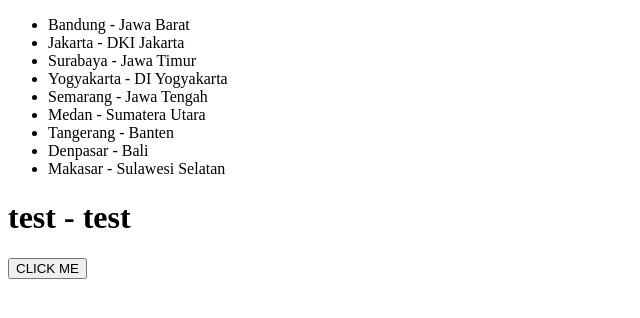
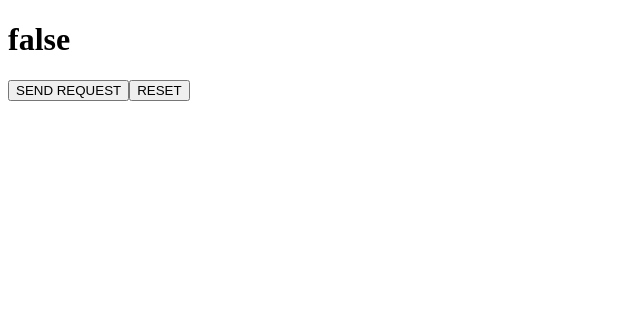
Before and after one commit to peqpeq/nodejs-soap-test, an Angular app in the folder angular4/ruumab-angular4/: page /cities in a window 1280 px wide. Shown: the top 318 px of the page, without its empty margins (0-640 px from the left). Built offline with nearby package versions, Linux system fonts and the light colour scheme.

Commit message:
Backend has been build

```diff
--- a/angular4/ruumab-angular4/src/app/cities/cities.component.html
+++ b/angular4/ruumab-angular4/src/app/cities/cities.component.html
@@ -1,10 +1,6 @@
-<ul *ngIf="cityList.length>0; else loading">
-  <li *ngFor="let city of cityList">
-    {{ city.city_name }} - {{ city.prov_name }}
-  </li>
-</ul>
 
-<h1>{{result.klientPersonName}} - {{result.klientPersonRegisterCode}}</h1>
+<h1>{{requestResult}}</h1>
 
-<button (click)="onClick()">CLICK ME</button>
+<button (click)="onClickAsync()">SEND REQUEST</button>
+<button (click)="onReset()">RESET</button>
 <ng-template #loading>No cities found</ng-template>
--- a/angular4/ruumab-angular4/src/app/cities/cities.component.ts
+++ b/angular4/ruumab-angular4/src/app/cities/cities.component.ts
@@ -8,27 +8,18 @@ import { RestService } from 'restSevice';
 })
 export class CitiesComponent implements OnInit {
 
-  cityList = [ { city_name: "Bandung", prov_name: "Jawa Barat" },
-               { city_name: "Jakarta", prov_name: "DKI Jakarta" },
-               { city_name: "Surabaya", prov_name: "Jawa Timur" },
-               { city_name: "Yogyakarta", prov_name: "DI Yogyakarta" },
-               { city_name: "Semarang", prov_name: "Jawa Tengah" },
-               { city_name: "Medan", prov_name: "Sumatera Utara" },
-               { city_name: "Tangerang", prov_name: "Banten" },
-               { city_name: "Denpasar", prov_name: "Bali" },
-               { city_name: "Makasar", prov_name: "Sulawesi Selatan" }];
-
-  result = {klientPersonName: "test", klientPersonRegisterCode: "test"};
+requestResult: boolean = false;
   constructor() { }
 
   async ngOnInit() {
-    console.log("City Component Init");
 
   }
 
 
-  async onClick() {
-    console.log("BUTTON WAS CLICKED")
-    this.result = await RestService.sendPostAsync("AS TARTU AGRO", "mama", "31");
+  async onClickAsync() {
+    this.requestResult = await RestService.sendPostAsync("AS TARTU AGRO", "mama", "31");
+  }
+  async onReset() {
+    this.requestResult = false;
   }
 }
--- a/angular4/ruumab-angular4/src/restSevice.ts
+++ b/angular4/ruumab-angular4/src/restSevice.ts
@@ -2,10 +2,10 @@ export class RestService {
     constructor() {
     }
 
-    static localRestServerUrl = "http://127.0.0.1:8083";
+    static localRestServerUrl = "http://127.0.0.1:8082";
     static localRestServicePath = "sendSoapRequest";
 
-    static async sendPostAsync(systemCode: String, name:String, code: String) : Promise<{klientPersonName, klientPersonRegisterCode}> {
+    static async sendPostAsync(systemCode: String, name:String, code: String) : Promise<boolean> {
 
         let result;
         const response = await fetch(`${this.localRestServerUrl}/${this.localRestServicePath}?systemCode=${systemCode}&name=${name}&code=${code}`, {
@@ -15,8 +15,12 @@ export class RestService {
 
          //Then with the data from the response in JSON...
         .then((data) => {
-           console.log('Success:', data);
-           result = data;
+           return data.json();
+         }).then( (requestResult) => {
+          // console.log('Success body:', requestResult);
+
+          // Set result
+          result = requestResult;
          })
 
          //Then with the error genereted...
```
Also changed, not shown: angular4/ruumab-angular4/restServer.js (+47 -34 lines), 1 other file (tests, documents, lock files or other folders).
